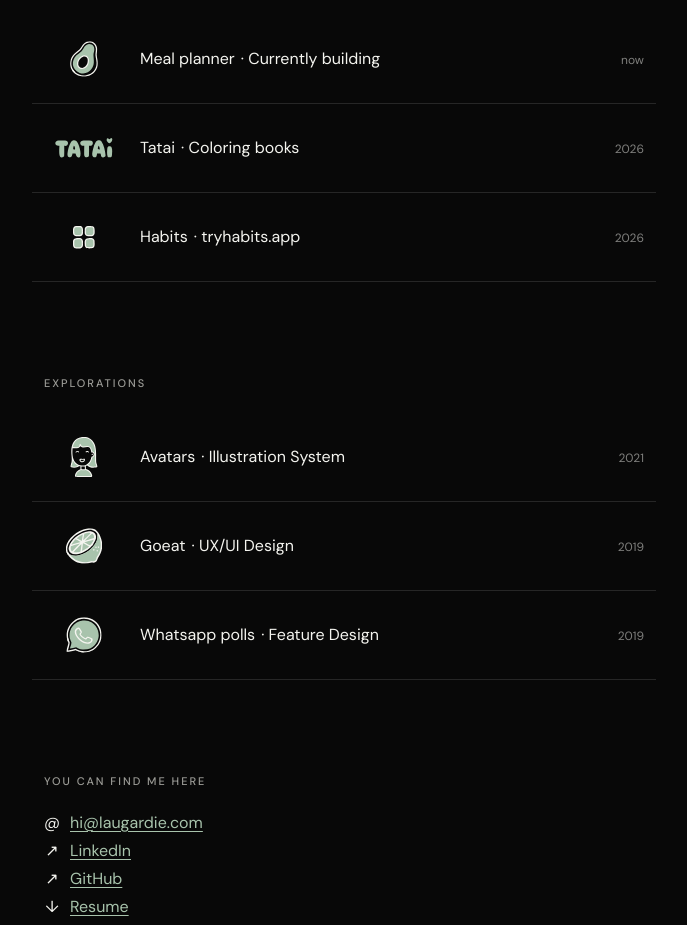
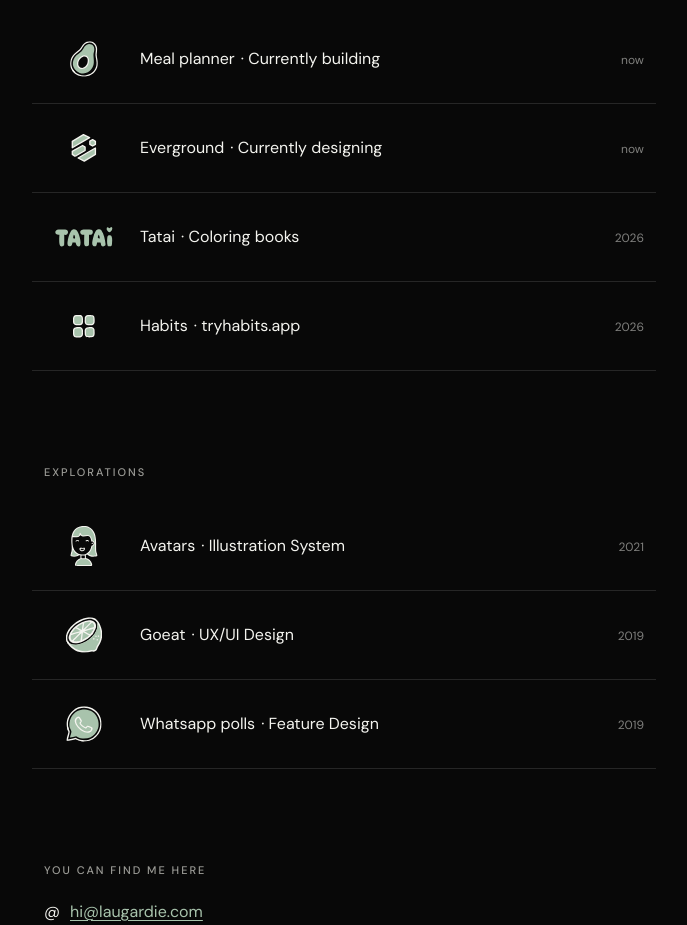
Before and after one commit to laugardie/newportfolio, a Next.js app: page / in a window 1280 px wide. Shown: the part 2160-3085 px from the top of the page, without its empty margins (296-983 px from the left). Built offline with nearby package versions, Linux system fonts and the light colour scheme.

Commit message:
improvements

```diff
--- a/app/page.tsx
+++ b/app/page.tsx
@@ -68,6 +68,14 @@ const SMALL_BETS = [
     year: "now",
     thumbnail: "/assets/mealio-preview.svg",
     thumbnailScale: 0.63,
+  },
+  {
+    name: "Everground",
+    company: "Currently designing",
+    year: "now",
+    thumbnail: "/assets/everground-preview.svg",
+    thumbnailScale: 0.72,
+    url: "https://everground.app/",
   },
   {
     name: "Tatai",
```
Also changed, not shown: public/assets/everground-preview.svg (added).
